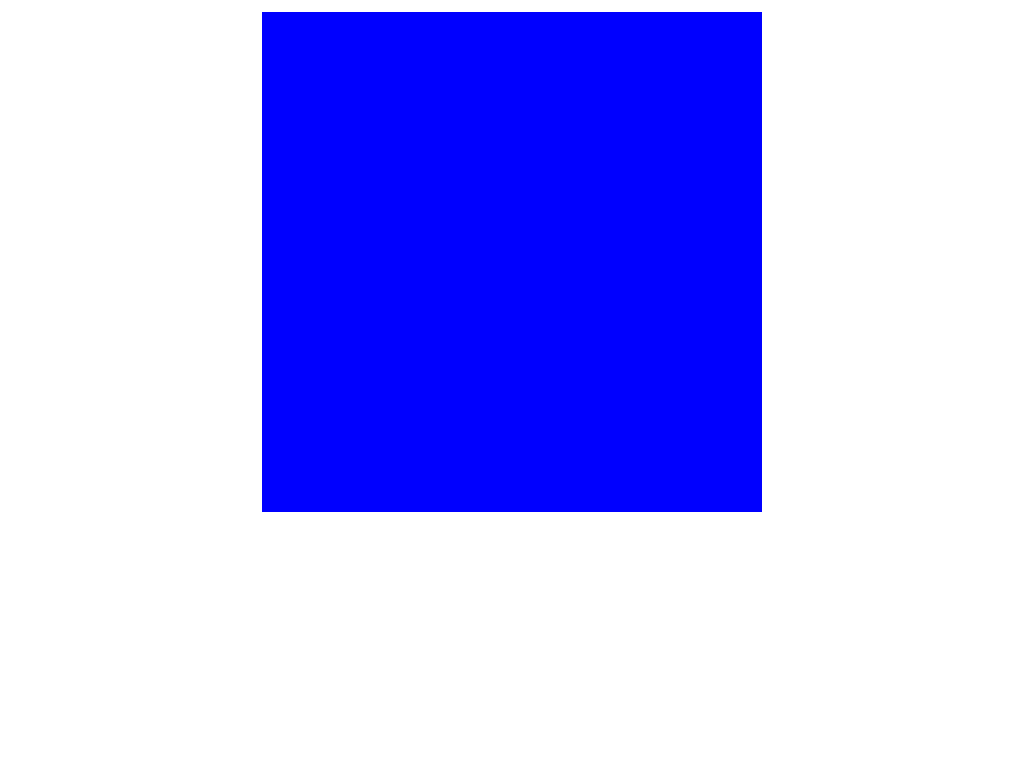
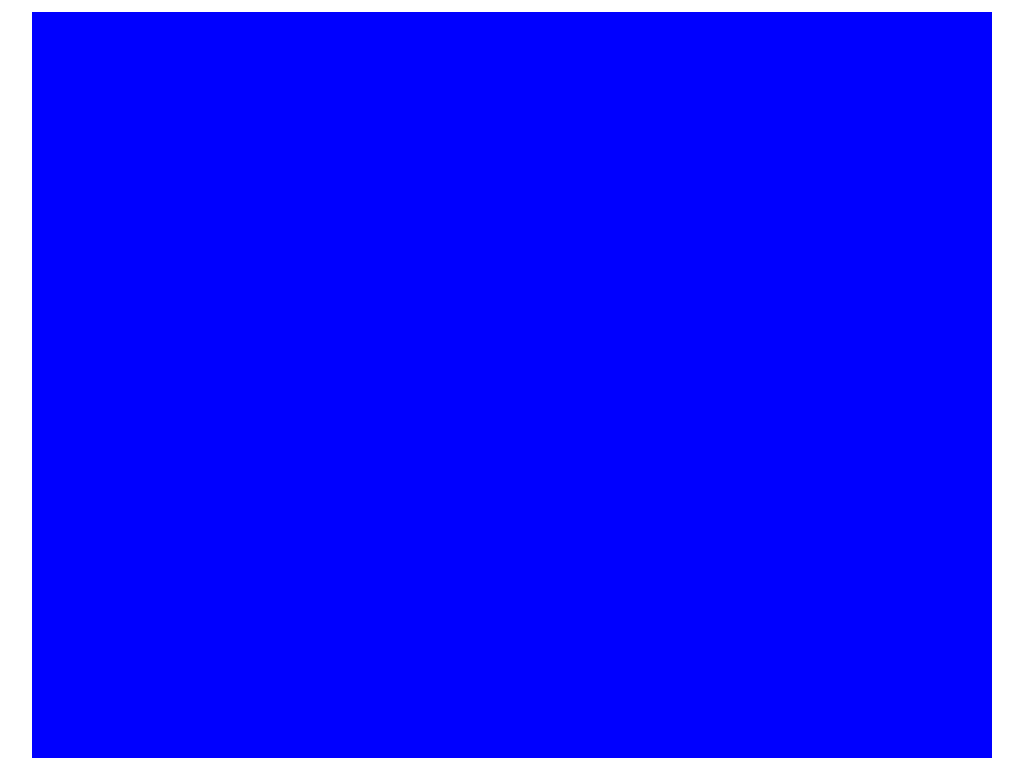
Before and after one commit to MarionHolloway/etch-a-sketch, a plain HTML site: page index.html in a window 1280 px wide. Shown: the part 42-800 px from the top of the page, without its empty margins (128-1151 px from the left). Drawn offline with Linux system fonts and the light colour scheme.

Commit message:
Set container size to 960px

```diff
--- a/stylesheet.css
+++ b/stylesheet.css
@@ -14,8 +14,8 @@
     display: flex;
     flex-direction: column;
     justify-content: center;
-    width: 500px;
-    height: 500px;
+    width: 960px;
+    height: 960px;
 }
 
 .row {
```
